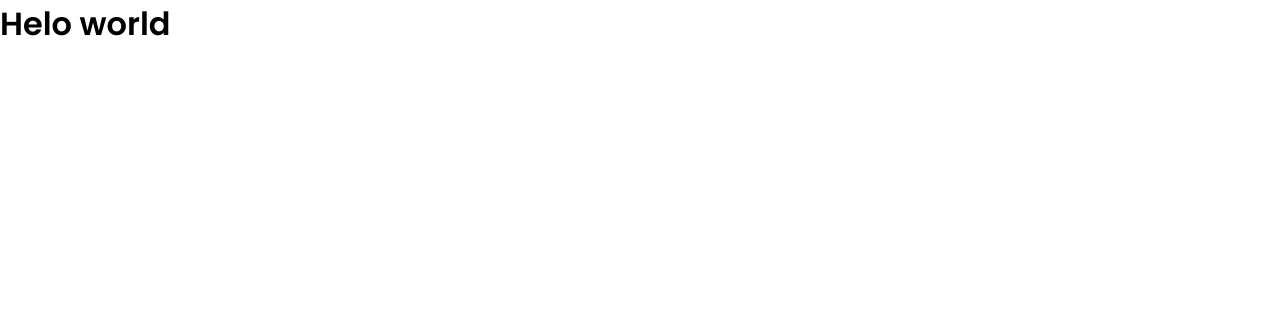
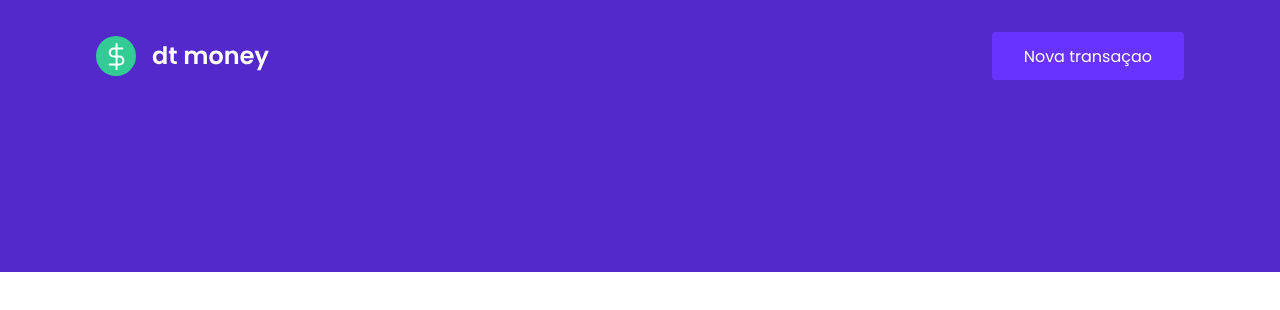
Before and after one commit to Eronheit/eamoney, a React (Create React App) app: page / in a window 1280 px wide. Shown: the top 310 px of the page. Built offline with nearby package versions, Linux system fonts and the light colour scheme.

Commit message:
feat: add header component

```diff
--- a/src/App.tsx
+++ b/src/App.tsx
@@ -1,9 +1,10 @@
+import { Header } from "./components/Header";
 import { GlobalStyle } from "./styles/global";
 
 export function App() {
   return (
     <>
-      <h1>Helo world</h1>
+      <Header />
       <GlobalStyle />
     </>
   );
--- /dev/null
+++ b/src/components/Header/index.tsx
@@ -0,0 +1,17 @@
+import logoImg from '../../assets/logo.svg';
+
+import { Container, Content } from './styles';
+
+export function Header() {
+  return (
+    <Container>
+      <Content>
+        <img src={logoImg} alt="ea money" />
+
+        <button type='button'>
+          Nova transaçao
+        </button>
+      </Content>
+    </Container>
+  )
+}
--- /dev/null
+++ b/src/components/Header/styles.ts
@@ -0,0 +1,31 @@
+import styled from 'styled-components';
+
+export const Container = styled.header`
+  background: var(--blue);
+`;
+
+export const Content = styled.div`
+  max-width: 1120px;
+  margin: 0 auto;
+
+  padding: 2rem 1rem 12rem;
+  display: flex;
+  align-items: center;
+  justify-content: space-between;
+
+  button {
+    font-size: 1rem;
+    color: #fff;
+    background: var(--blue-light);
+    border: 0;
+    padding: 0 2rem;
+    border-radius: 0.25rem;
+    height: 3rem;
+
+    transition: 0.2s;
+
+    &:hover {
+      filter: brightness(0.9);
+    }
+  }
+`;
```
